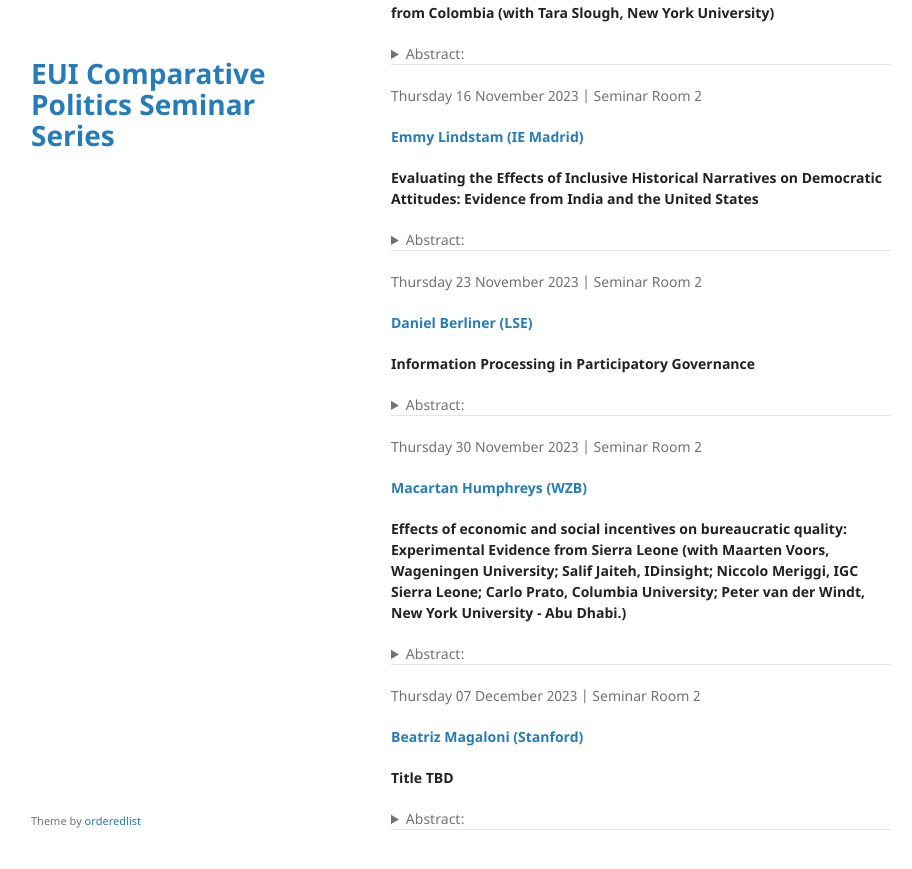
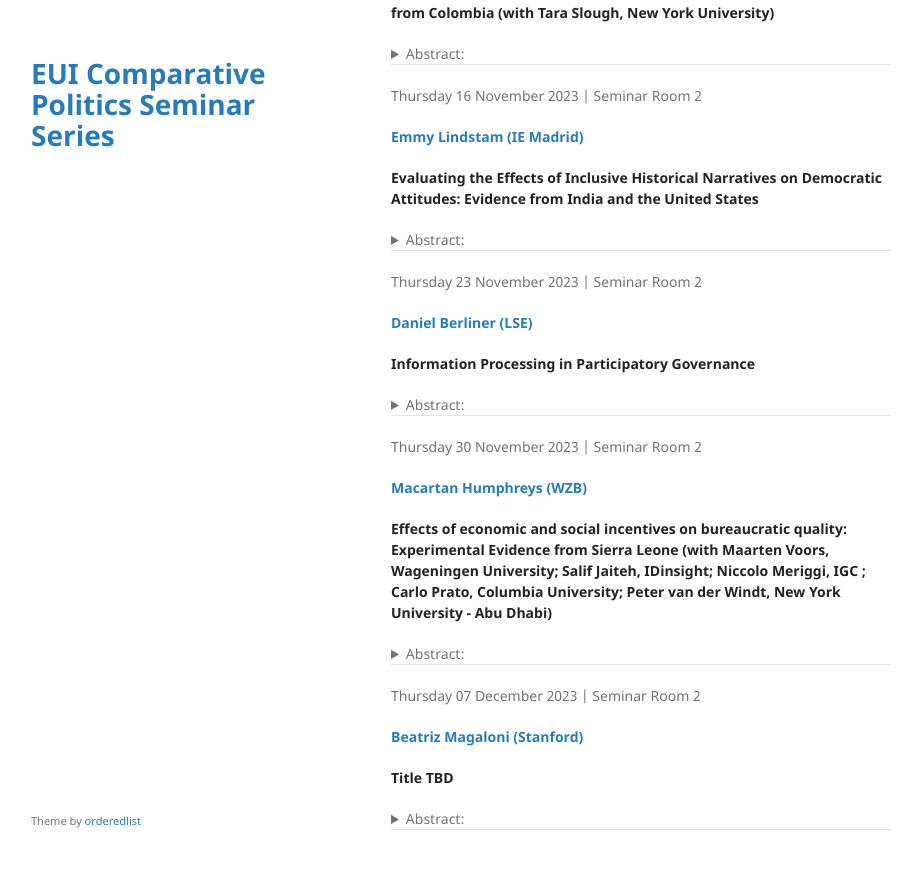
Before and after one commit to cpss-eui/cpss-eui.github.io, a Jekyll site: the page built from index.md, in a window 1280 px wide and 900 px high, scrolled down 1558 px. Shown: the top 869 px of the window, without its empty margins (179-1091 px from the left). Built offline with Jekyll 4.4.1, drawn with Linux system fonts in a browser that asks for light colours; our own code applies the rules of GitHub Pages for plain Markdown files; part of the change alters nothing that is shown.

```diff
--- a/index.md
+++ b/index.md
@@ -245,7 +245,25 @@ Thursday 23 November 2023 | Seminar Room 2
 <details>
 <summary>Abstract:</summary>
 <p>
-Abstract TBD
+Participatory governance institutions often aim to yield information
+useful to policymakers, whether about public preferences, problems,
+solutions, or perspectives. But how can large numbers of public
+contributions be processed into interpretable and actionable information
+outputs? As theorists and practitioners increasingly call for
+participatory governance to operate at larger scales, often enabled by
+new technologies, this challenge only becomes more important. Building
+on research across political theory, public administration, and
+political science, this paper develops and illustrates three claims:
+First, that information processing plays an important and
+under-appreciated role in participatory governance. Second, that there
+are distinct types of information processing, best characterised by two
+dimensions of specificity and novelty. And third, that these types
+differ in their costs, in the extent to which they can be delegated to
+non-experts or to automation, and in their potential consequences for
+unrepresentative participation. Better recognising these differences
+will help both researchers and practitioners better understand the
+potential and the limitations of participatory governance institutions
+in different settings and with different goals.
 </p>
 </details>
 <hr>
@@ -257,9 +275,9 @@ Thursday 30 November 2023 | Seminar Room 2
 
 **Effects of economic and social incentives on bureaucratic quality:
 Experimental Evidence from Sierra Leone (with Maarten Voors, Wageningen
-University; Salif Jaiteh, IDinsight; Niccolo Meriggi, IGC Sierra Leone;
-Carlo Prato, Columbia University; Peter van der Windt, New York
-University - Abu Dhabi.)**
+University; Salif Jaiteh, IDinsight; Niccolo Meriggi, IGC ; Carlo Prato,
+Columbia University; Peter van der Windt, New York University - Abu
+Dhabi)**
 
 <details>
 <summary>Abstract:</summary>
```
Also changed, not shown: 1 other file.
